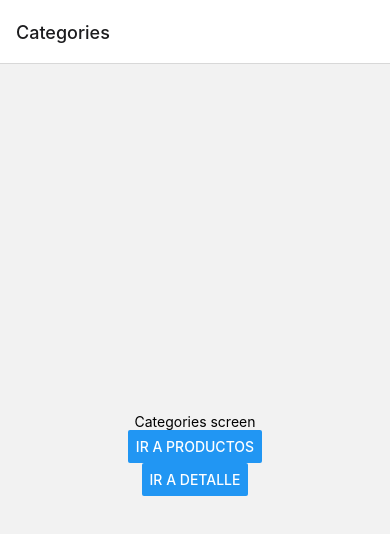
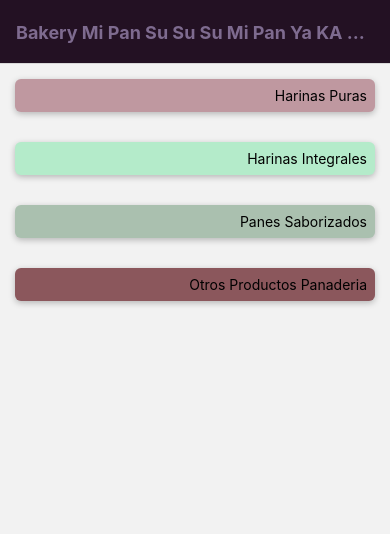
Before and after one commit to andrearosr/app-tienda, a React Native app: screen /Categories in a window 390 px wide. Shown: the top 534 px of the page. Built offline with nearby package versions, Linux system fonts and the light colour scheme.

Commit message:
Add basic components and actions

```diff
--- /dev/null
+++ b/components/GridItem.js
@@ -0,0 +1,48 @@
+import React from 'react';
+import {
+  View,
+  Text,
+  TouchableOpacity,
+  StyleSheet,
+} from 'react-native';
+
+const GridItem = ({ item, onSelected }) => {
+  return (
+    <View style={styles.gridItem}>
+      <TouchableOpacity
+        style={{ ...styles.container, backgroundColor: item.color }}
+        onPress={() => onSelected(item)}
+      >
+        <View>
+          <Text style={styles.title}>{item.title}</Text>
+        </View>
+      </TouchableOpacity>
+    </View>
+  );
+}
+
+const styles = StyleSheet.create({
+  gridItem: {
+    flex: 1,
+    borderRadius: 6,
+    margin: 15,
+    height: 150,
+  },
+  container: {
+    flex: 1,
+    borderRadius: 6,
+    shadowColor: 'black',
+    shadowOpacity: 0.25,
+    shadowOffset: { width: 0, height: 2 },
+    shadowRadius: 6,
+    elevation: 3,
+    justifyContent: 'flex-end',
+    alignItems: 'flex-end',
+    padding: 8,
+  },
+  title: {
+    textAlign: 'right'
+  }
+});
+
+export default GridItem;
--- /dev/null
+++ b/constants/Colors.js
@@ -0,0 +1,4 @@
+export const COLORS = {
+  primary: '#231123',
+  accent: '#7E6B8F'
+}
--- /dev/null
+++ b/data/categories.js
@@ -0,0 +1,22 @@
+export const CATEGORIES = [
+  {
+    id: '1',
+    title: 'Harinas Puras',
+    color: '#bf98a0',
+  },
+  {
+    id: '2',
+    title: 'Harinas Integrales',
+    color: '#B4EBCA',
+  },
+  {
+    id: '3',
+    title: 'Panes Saborizados',
+    color: '#aac0af',
+  },
+  {
+    id: '4',
+    title: 'Otros Productos Panaderia',
+    color: '#8B575C',
+  },
+];
--- a/navigation/ShopNavigator.js
+++ b/navigation/ShopNavigator.js
@@ -5,19 +5,50 @@ import { createNativeStackNavigator } from '@react-navigation/native-stack';
 import CategoriesScreen from '../screens/CategoriesScreen';
 import ProductsScreen from '../screens/ProductsScreen';
 import ProductDetailScreen from '../screens/ProductDetailScreen';
+import { Platform, StyleSheet } from 'react-native';
+import { COLORS } from '../constants/Colors';
 
 const Stack = createNativeStackNavigator();
 
 function ShopNavigator() {
   return (
     <NavigationContainer>
-      <Stack.Navigator initialRouteName="Categories">
-        <Stack.Screen name="Categories" component={CategoriesScreen} />
-        <Stack.Screen name="Products" component={ProductsScreen} />
+      <Stack.Navigator
+        initialRouteName="Categories"
+        screenOptions={{
+          headerStyle: styles.header,
+          headerTitleStyle: styles.headerTitle,
+          headerTintColor: Platform.OS === 'ios' ? COLORS.primary : 'white'
+        }}
+      >
         <Stack.Screen name="ProductDetail" component={ProductDetailScreen} />
+        <Stack.Screen
+          name="Categories"
+          component={CategoriesScreen}
+          options={{
+            headerTintColor: COLORS.accent,
+            title: 'Bakery Mi Pan Su Su Su Mi Pan Ya KA Kuz ñam ñam ñam'
+          }}
+        />
+        <Stack.Screen
+          name="Products"
+          component={ProductsScreen}
+          options={({ route }) => ({
+            title: route.params.name,
+          })}
+        />
       </Stack.Navigator>
     </NavigationContainer>
   );
 }
 
+const styles = StyleSheet.create({
+  header: {
+    backgroundColor: Platform.OS === 'ios' ? 'white' : COLORS.primary,
+  },
+  headerTitle: {
+    fontWeight: 'bold',
+  }
+})
+
 export default ShopNavigator;
--- a/screens/CategoriesScreen.js
+++ b/screens/CategoriesScreen.js
@@ -1,38 +1,29 @@
 import React from 'react';
-import { View, Text, Button, StyleSheet } from 'react-native';
+import { FlatList } from 'react-native';
+import GridItem from '../components/GridItem';
+import { CATEGORIES } from '../data/categories';
 
 function CategoriesScreen({ navigation }) {
-  const handlePress = () => {
-    navigation.navigate('Products')
+  const handlePress = (item) => {
+    navigation.navigate('Products', {
+      name: item.title,
+    })
   }
 
-  const handlePressDetail = () => {
-    navigation.navigate('ProductDetail')
-  }
+  const renderItem = ({ item }) => (
+    <GridItem
+      item={item}
+      onSelected={handlePress}
+    />
+  )
 
   return (
-    <View style={styles.screen}>
-      <Text>
-        Categories screen
-      </Text>
-      <Button
-        onPress={handlePress}
-        title="Ir a productos"
-      />
-      <Button
-        onPress={handlePressDetail}
-        title="Ir a detalle"
-      />
-    </View>
+    <FlatList
+      data={CATEGORIES}
+      keyExtractor={item => item.id}
+      renderItem={renderItem}
+    />
   )
 }
 
-const styles = StyleSheet.create({
-  screen: {
-    flex: 1,
-    alignItems: 'center',
-    justifyContent: 'center',
-  }
-})
-
 export default CategoriesScreen
--- a/screens/ProductDetailScreen.js
+++ b/screens/ProductDetailScreen.js
@@ -1,7 +1,11 @@
 import React from 'react';
 import { View, Text, StyleSheet } from 'react-native';
+import { useNavigationState } from '@react-navigation/native'
 
 function ProductDetailScreen({ }) {
+  const state = useNavigationState(state => state)
+  console.log(state)
+
   return (
     <View style={styles.screen}>
       <Text>
--- a/screens/ProductsScreen.js
+++ b/screens/ProductsScreen.js
@@ -1,7 +1,7 @@
 import React from 'react';
 import { View, Text, Button, StyleSheet } from 'react-native';
 
-function ProductsScreen({ navigation }) {
+function ProductsScreen({ navigation, route }) {
   const handlePress = () => {
     navigation.navigate('ProductDetail')
   }
```
Also changed, not shown: data/breads.js (added, +34 -0 lines).
